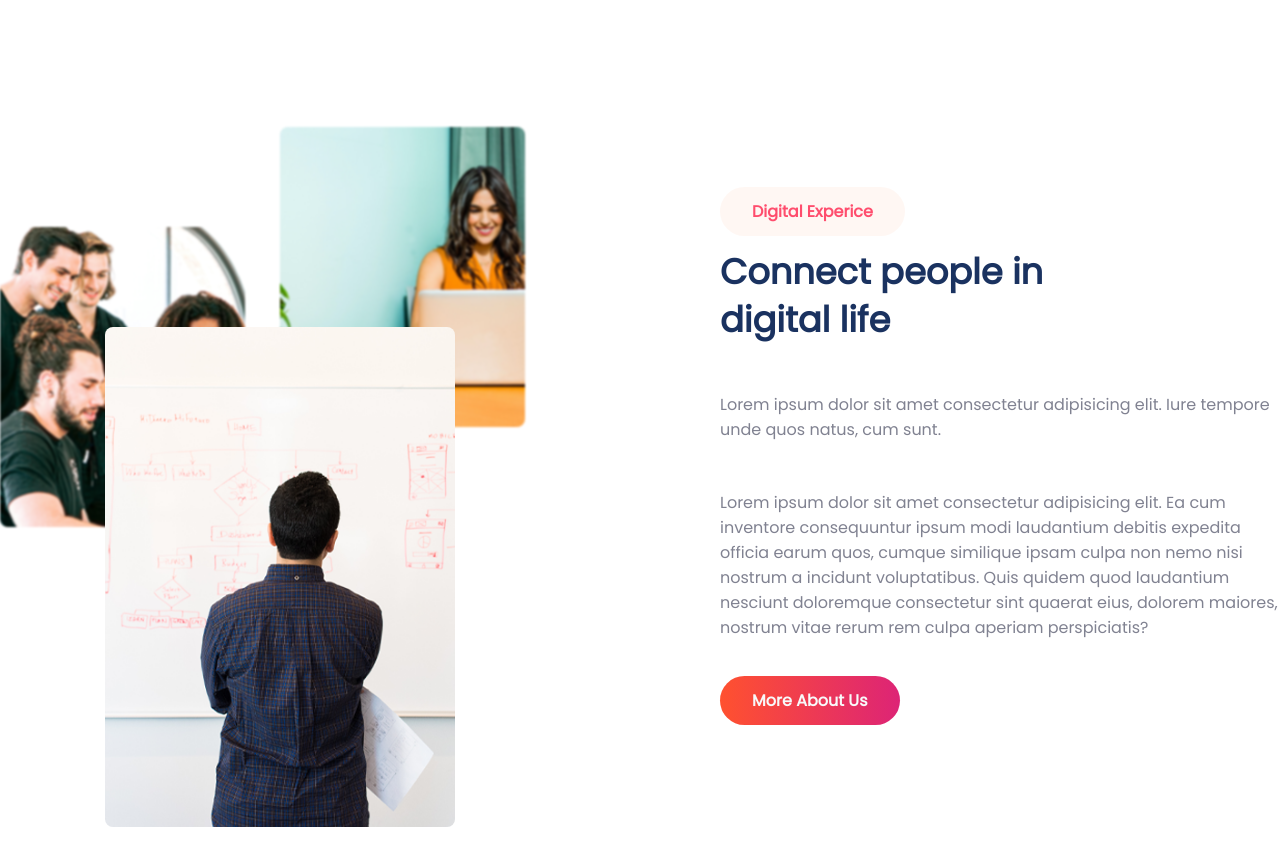
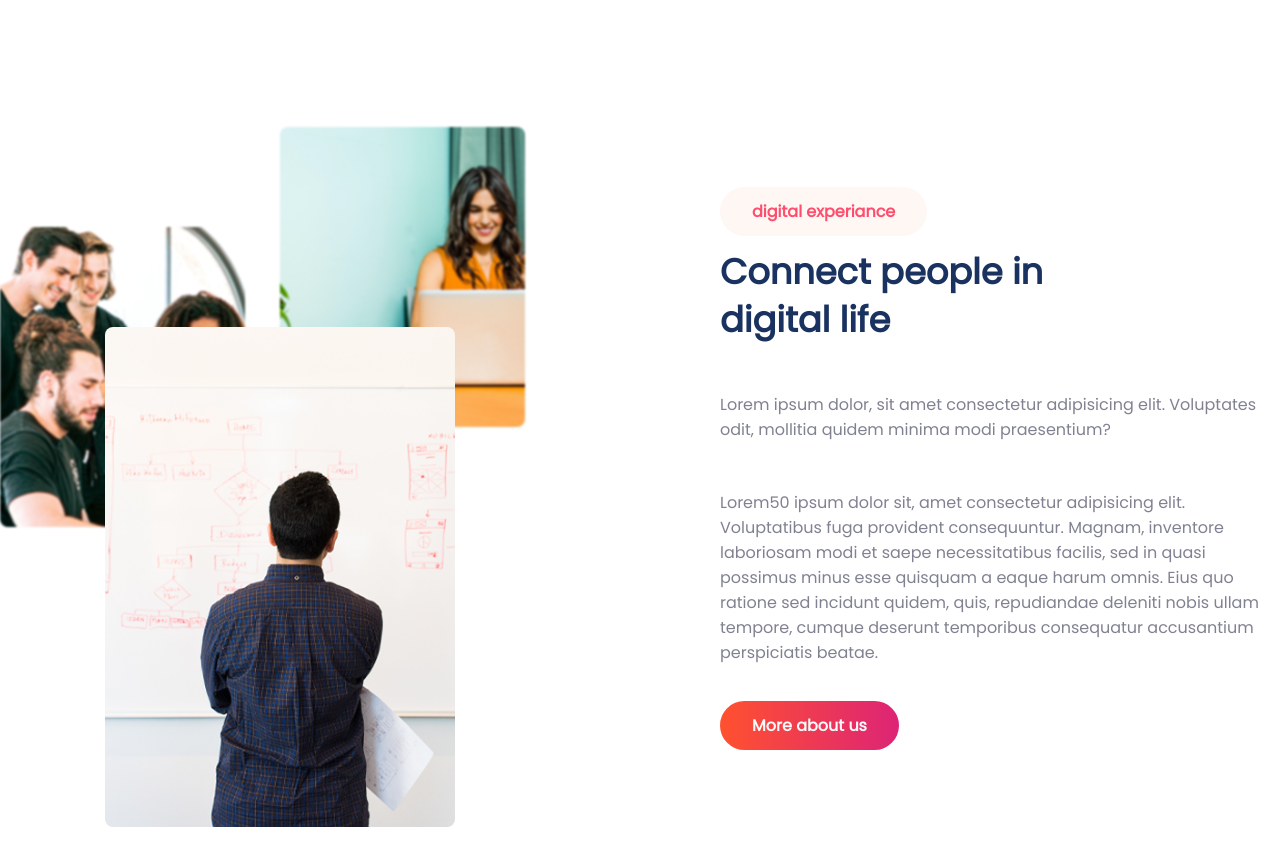
Before and after one commit to suraj9318/landing-page, a plain HTML site: page index.html in a window 1280 px wide. Shown: the part 1320-2185 px from the top of the page. Drawn offline with nearby package versions, Linux system fonts and the light colour scheme.

Commit message:
modification in digital life area

```diff
--- a/index.html
+++ b/index.html
@@ -136,31 +136,44 @@
 
         <!-- Digital life area -->
         <section class="container mx-auto life-area">
-
-                <div class="grid col-1 lg-cols-2 text-center md-text-left">
-                    <div class="grid-images">
-                        <div class="image-one"></div>
-                        <div class="image-two"></div>
-                        <div class="image-three"></div>
-                    </div>
-
-                    <div class="py-10">
-                    <span class="d-inline btn btn-primary bg-gradient-peach text-red">Digital Experice</span>
+            <div class="grid cols-1 lg-cols-2 text-center md-text-left">
+                <div class="grid-images">
+                    <div class="item-one"></div>
+                    <div class="item-two"></div>
+                    <div class="item-three"></div>
+                </div>
+                <div class="py-10">
+                    <span class="d-inline btn btn-primary bg-gradient-peach text-red">digital experiance</span>
                     <div class="font-poppins">
                         <h1 class="text-lg text-dark py-5">
                             Connect people in <br>
                             digital life
                         </h1>
-                        <p class="py-5 text-gray">Lorem ipsum dolor sit amet consectetur adipisicing elit. Iure tempore unde quos natus, cum sunt.</p>
-                        <p class="py-5 text-gray">Lorem ipsum dolor sit amet consectetur adipisicing elit. Ea cum inventore consequuntur ipsum modi laudantium debitis expedita officia earum quos, cumque similique ipsam culpa non nemo nisi nostrum a incidunt voluptatibus. Quis quidem quod laudantium nesciunt doloremque consectetur sint quaerat eius, dolorem maiores, nostrum vitae rerum rem culpa aperiam perspiciatis?</p>
+
+                        <p class="py-5 text-gray">Lorem ipsum dolor, sit amet consectetur adipisicing elit. Voluptates odit, mollitia quidem minima modi praesentium?</p>
+
+                        <p class="text-gray py-5">
+                            Lorem50 ipsum dolor sit, amet consectetur
+                            adipisicing elit. Voluptatibus fuga provident
+                            consequuntur. Magnam, inventore
+                            laboriosam modi et saepe necessitatibus facilis,
+                            sed in quasi possimus minus esse quisquam a
+                            eaque harum omnis. Eius quo ratione sed
+                            incidunt quidem, quis, repudiandae deleniti
+                            nobis ullam tempore, cumque deserunt
+                            temporibus consequatur accusantium perspiciatis
+                            beatae.
+                        </p>
+
                         <div class="py-5">
-                            <a href="#" class="btn btn-primary bg-gradient bg-shadow text-white">More About Us</a>
+                            <a href="#" class="btn btn-primary bg-gradient btn-shadow text-white">More about us</a>
                         </div>
-                    </div>
+
                     </div>
                 </div>
+            </div>
+        </section>
 
-        </section>
         <!-- Digital life area -->
 
     </main>
--- a/style.css
+++ b/style.css
@@ -412,45 +412,47 @@ ul{
 
 
 /* ------------------- digital life area Style ------------------------ */
-.life-area .grid {
+
+#site-main .life-area > .grid{
     column-gap: 10em;
 }
 
-.grid-images{
+#site-main .life-area .grid-images{
     display: grid;
-    grid-template-columns: repeat(16, minmax(10px,1fr));
+    grid-template-columns: repeat(16, minmax(10px, 1fr));
     grid-template-rows: repeat(8, minmax(100px, 1fr));
 }
 
-.life-area .grid-images .image-one{
+#site-main .life-area .grid-images .item-one{
     background: var(--text-gray);
     grid-column-start: 1;
     grid-column-end: 8;
     grid-row-start: 2;
-    grid-row-end:5 ;
+    grid-row-end: 5;
     background: var(--bg-image1) no-repeat;
     background-size: cover;
     border-radius: 8px;
     filter: blur(1px);
 }
-.life-area .grid-images .image-two{
+
+#site-main .life-area .grid-images .item-two{
     background: var(--text-gray);
     grid-column-start: 9;
     grid-column-end: 16;
     grid-row-start: 1;
-    grid-row-end:4 ;
+    grid-row-end: 4;
     background: var(--bg-image2) no-repeat;
     background-size: cover;
     border-radius: 8px;
     filter: blur(1px);
 }
 
-.life-area .grid-images .image-three{
-   grid-area: 3/4/8/14;
-   background: var(--bg-image3) no-repeat;
+#site-main .life-area .grid-images .item-three{
+    grid-area: 3 / 4 / 8 / 14;
+    background: var(--bg-image3) no-repeat;
     background-size: cover;
     border-radius: 8px;
-    z-index: 999;
+    z-index: 99;
 }
 
 
```
